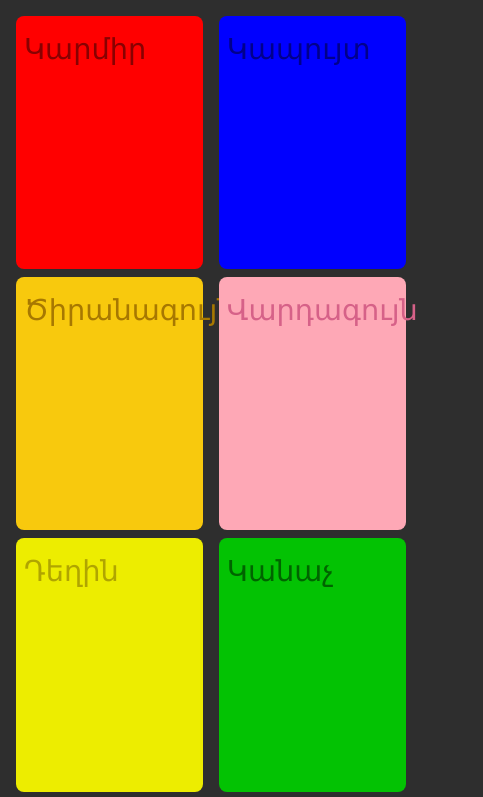
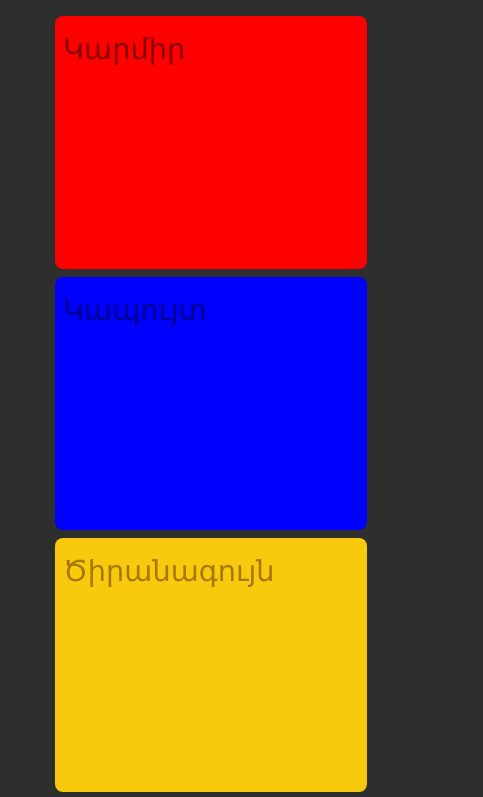
Before and after one commit to AstghikMeltonyan/LearnsColor, a plain HTML site: page index.html in a window 390 px wide. Shown: the top 797 px of the page, 483 px wide, since content can reach past the window. Drawn offline with Linux system fonts and the light colour scheme.

Commit message:
Update style.css

```diff
--- a/style.css
+++ b/style.css
@@ -117,3 +117,11 @@ body {
     }
 
 }
+
+@media (max-width: 450px){
+    div>div {
+        margin: auto;
+        width: 80%;
+    }
+
+}
```
